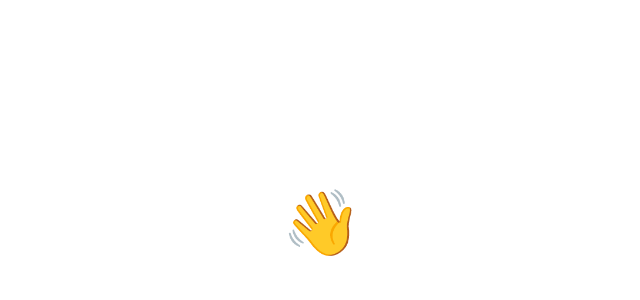
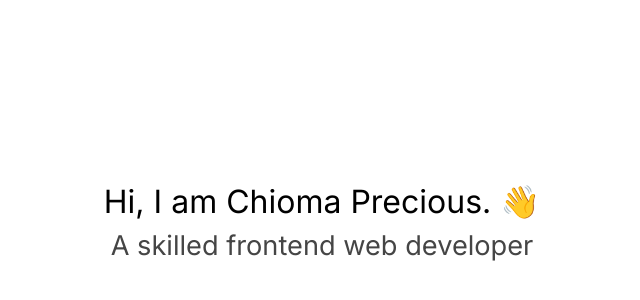
Before and after one commit to chiomaubaezuonu/my-portfolio, a Next.js app: page /about in a window 1280 px wide. Shown: the part 178-478 px from the top of the page, without its empty margins (318-958 px from the left). Built offline with nearby package versions, Linux system fonts and the light colour scheme.

Commit message:
Created project file

```diff
--- a/app/about/about.module.css
+++ b/app/about/about.module.css
@@ -4,7 +4,7 @@
     animation: waving-hand 2.5s infinite;
     transform-origin: 70% 70%;
 } */
-.emoji{
+/* .emoji{
     animation-name: wave-animation;
     animation-duration: 2.5s;
     animation-iteration-count: infinite;
@@ -15,9 +15,9 @@
 }
 .absolute{
     position: absolute;
-    top: 50%;
+    top: 40%;
     left: 50%;
-    /* transform: translate(-50%, -50%); */
+    transform: translate(-50%, -50%);
 }
 @keyframes waving-animation  {
     0% {
@@ -49,4 +49,17 @@
     100% {
         transform: rotate(0deg);
     }
+} */
+.aboutDiv {
+    display: flex;
+    flex-direction: column;
+    align-items: center;
+    justify-content: center;
+    height: 100vh;
 }
+
+.about {
+    font-size: 1.7rem;
+    color: rgb(69, 69, 69);
+
+}
--- a/app/about/page.tsx
+++ b/app/about/page.tsx
@@ -10,15 +10,18 @@ import styles from './about.module.css'
 const about = () => {
   return (
     <div className={styles.absolute}>
-      {/* <m.img animate={{ x: 20 }} transition={{
+      <div className={styles.aboutDiv}>
+        {/* <m.img animate={{ x: 20 }} transition={{
         type: "smooth",
         repeatType: "mirror",
         duration: 2,
         repeat: Infinity,
       }} src='/images/handWave.png' width={25} height={25} alt='handWave' /> */}
-      {/* / <Image src={hand} alt='handImg' width={20} height={20} /> */}
-      {/* <span >&#128075;</span> */}
-      <span className={styles.emoji}> 👋 </span>
+        {/* / <Image src={hand} alt='handImg' width={20} height={20} /> */}
+        {/* <span >&#128075;</span> */}
+        <span className={styles.emoji} style={{fontSize:'2rem'}}> Hi, I am Chioma Precious.  👋 </span>
+        <p className={styles.about}>A skilled frontend web developer</p>
+      </div>
     </div >
   )
 }
--- a/app/globals.css
+++ b/app/globals.css
@@ -2,13 +2,13 @@
 @tailwind components;
 @tailwind utilities;
 
-
+/*
 span {
     cursor: pointer;
     font-size: 4rem;
     animation: waving-hand 2.5s infinite;
     transform-origin: 70% 70%;
-}
+} */
 
 /* @keyframes waving-hand {
     0% {
--- a/app/page.tsx
+++ b/app/page.tsx
@@ -15,6 +15,11 @@ export default function Home() {
       <Link href='/about'>
       <h1>About me</h1>
       </Link>
+      <Link href='/projects'>
+      <button style={{background:'darkblue', color:'powderblue'}}>
+        Projects
+      </button>
+      </Link>
     </div>
   )
 }
--- /dev/null
+++ b/app/projects/page.tsx
@@ -0,0 +1,14 @@
+import React from 'react'
+import styles from './projects.module.css'
+const page = () => {
+  return (
+    <div>
+        <div className={styles.wrapper}>
+            <h1>My Projects</h1>
+            <p>Here are a few projects that I've worked on. </p>
+        </div>
+    </div>
+  )
+}
+
+export default page
```
Also changed, not shown: app/projects/projects.module.css (added).
